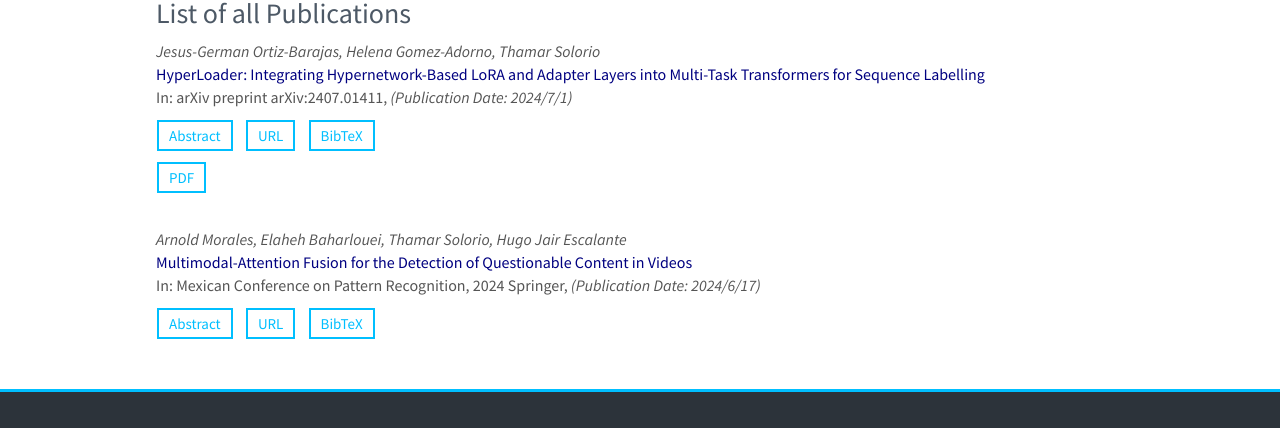
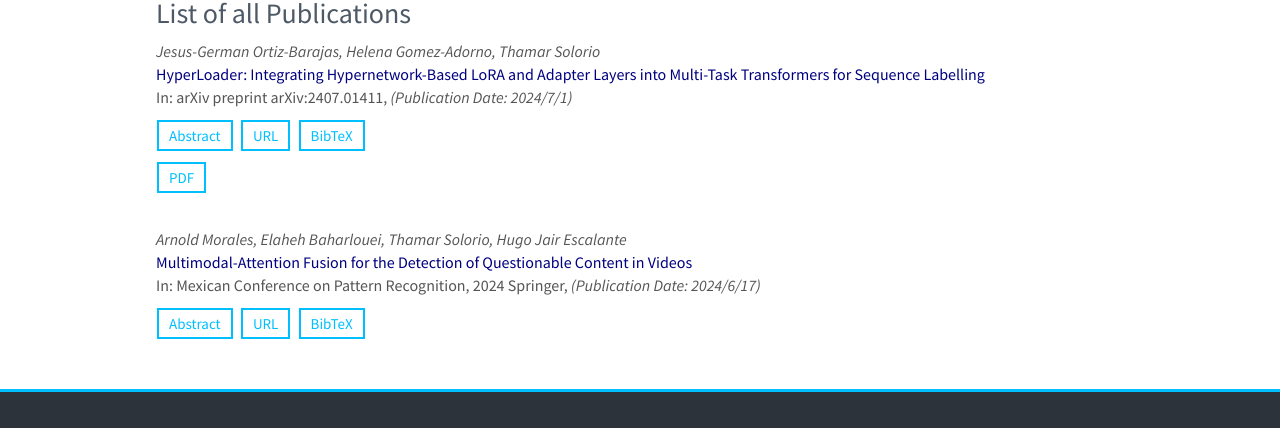
Before and after one commit to RamzaBasharat/MBZUAI, a Jekyll site: the page built from _pages/publications.md, in a window 1280 px wide and 1295 px high. Shown: the part 653-1081 px from the top of the window. Built offline with Jekyll 4.4.1, drawn with Linux system fonts in a browser that asks for light colours; nearby versions of some CDN libraries.

Commit message:
updating publications

```diff
--- a/_pages/publications.md
+++ b/_pages/publications.md
@@ -47,7 +47,7 @@ Jump to [Under Review Articles](#under-review-articles), [Patents](#patents), [L
   <em>{{ publi.authors }} </em><br />
   <span class="navy">{{ publi.title }}</span><br />
   In: {{publi.publisher}}, <i>(Publication Date: {{ publi.date }})</i>
-<div class="row publ-btn-margins">
+<div class="row">
   <div class="col-sm-12 clearfix">
   <a class="small-sky-btn" data-toggle="collapse" href="#abstract-{{ forloop.index }}" role="button" aria-expanded="false" aria-controls="abstract-{{ forloop.index }}">
     Abstract
@@ -64,7 +64,7 @@ Jump to [Under Review Articles](#under-review-articles), [Patents](#patents), [L
 </div>
 </div>
 
-<div class="collapse" id="abstract-{{ forloop.index }}" style="margin-bottom=10px">
+<div class="collapse" id="abstract-{{ forloop.index }}">
     {{publi.abs}}
 </div>
 
--- a/css/main.scss
+++ b/css/main.scss
@@ -97,11 +97,6 @@ firstp {
 transform: scale(1.02)
 }
 
-.publ-btn-margins{
-    margin-top:10px;
-    margin-bottom:5px;
-}
-
 // ----------------- custom color ------------------------------
 
 h3,h5, .gray{
@@ -152,6 +147,7 @@ color:#99a7b2;
     cursor: pointer; /* Pointer cursor on hover */
     margin-left:0px;
     margin-right:10px;
+    margin-right:5px;
 }
 
 .small-sky-btn:hover {
```
